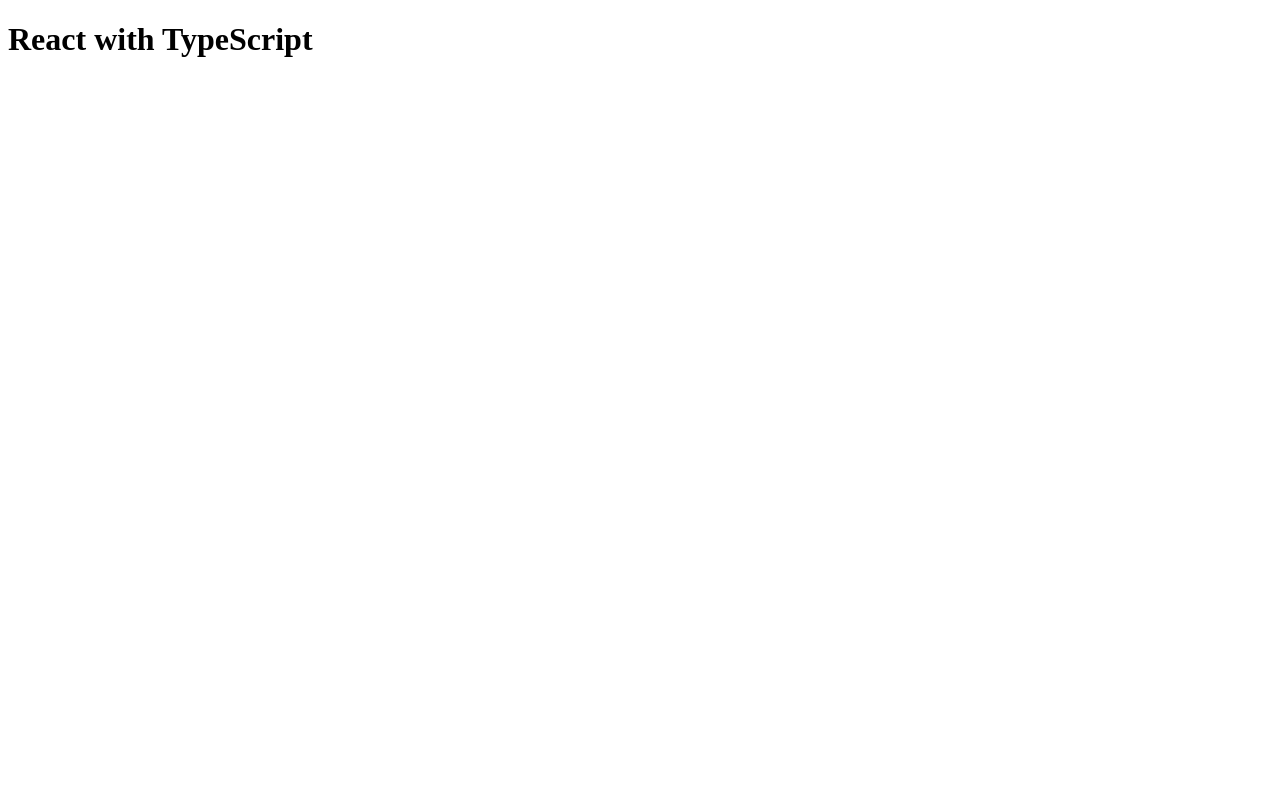
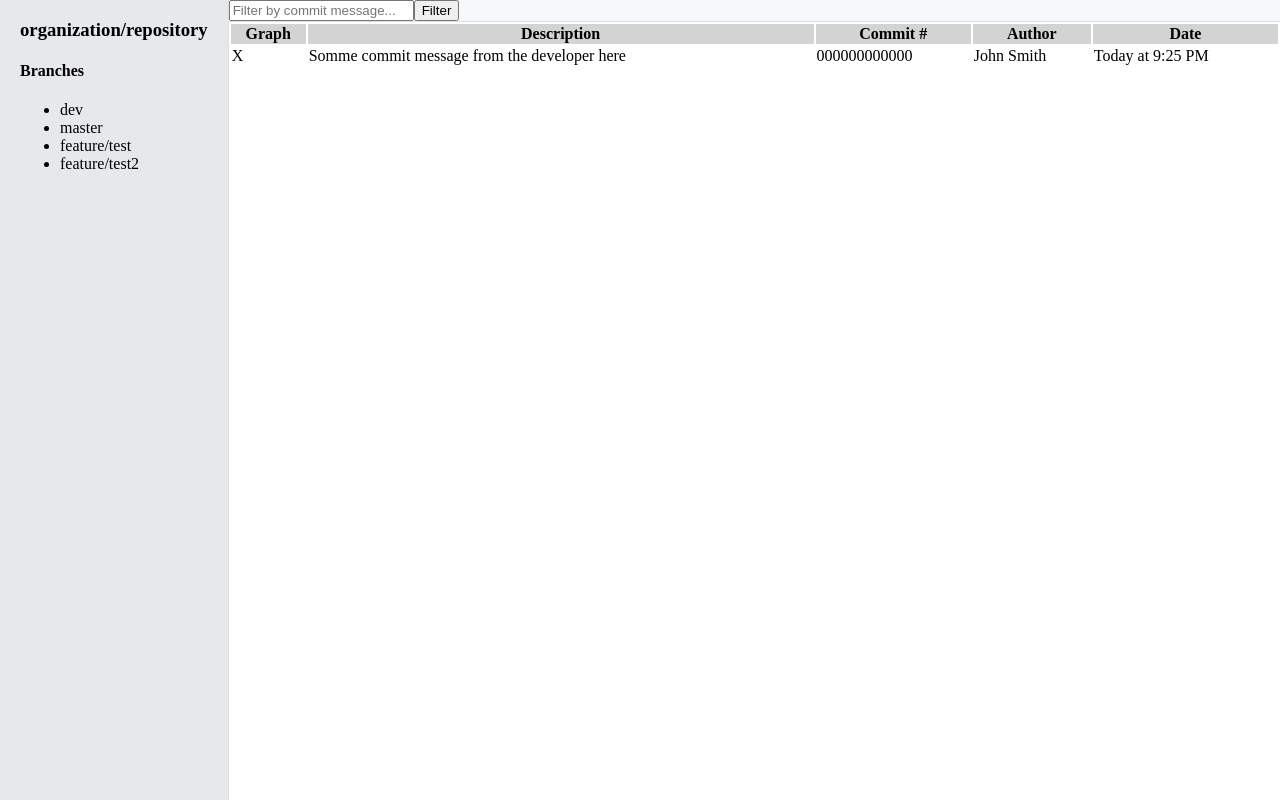
Before and after one commit to teffybiskup/commit-log, a React app: page / in a window 1280 px wide. Built offline with nearby package versions, Linux system fonts and the light colour scheme.

Commit message:
Update App to use new components

```diff
--- a/src/App.tsx
+++ b/src/App.tsx
@@ -1,8 +1,20 @@
 import React from "react";
+import CommitTable from "./components/CommitTable";
+import FilterToolbar from "./components/FilterToolbar";
+import Sidebar from "./components/SideBar";
+import "./styles/App.css";
 
- const App = () => {
+const App = () => {
     return (
-        <h1>React with TypeScript</h1>
+        <body>
+            <div className="wrapper">
+                <Sidebar/>
+                <div className="content">
+                    <FilterToolbar/>
+                    <CommitTable/>
+                </div>
+            </div>
+        </body>
     )
 }
 export default App;
--- /dev/null
+++ b/src/styles/App.css
@@ -0,0 +1,16 @@
+html,
+body {
+    margin: 0;
+    height: 100%;
+}
+
+.wrapper {
+    display: flex;
+    height: 100%;
+    min-height: 100%;
+}
+
+.content {
+    flex-direction: column;
+    flex: 1 1 100%;
+}
```
